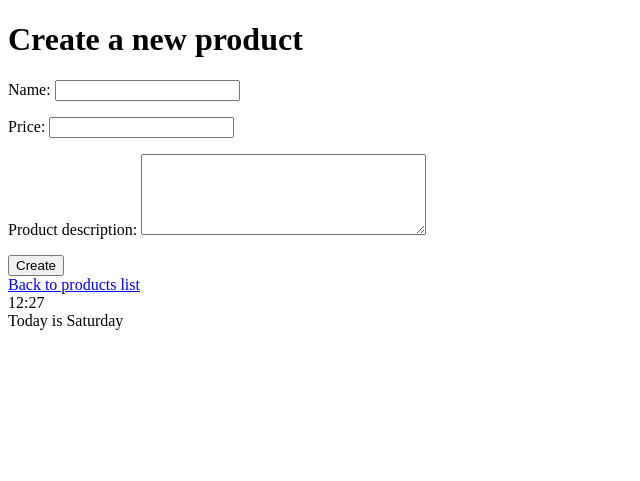
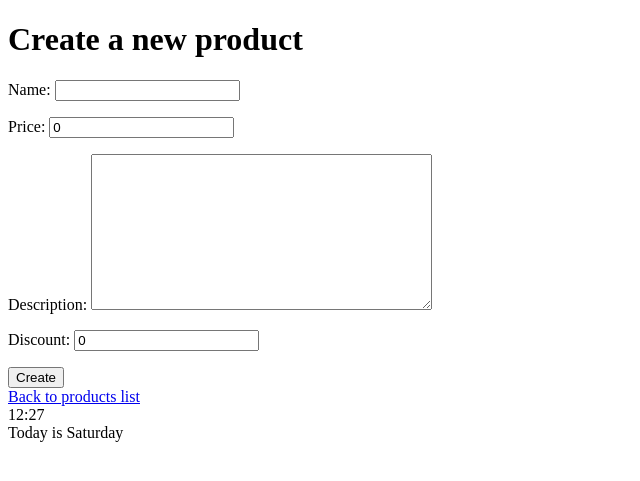
Before and after one commit to GorVoskanyan/django-project, a Django app: template mysite/shop/templates/shop/create-product.html in a window 1280 px wide. Shown: the top 481 px of the page, without its empty margins (0-640 px from the left). Run offline with Django 4.2, Linux system fonts and the light colour scheme; the template is opened without the code that fills it: values named after a table or form of the project are taken from there, others are empty.

Commit message:
added ModelForm

```diff
--- a/mysite/shop/forms.py
+++ b/mysite/shop/forms.py
@@ -1,14 +1,22 @@
 from django import forms
 from django.core import validators
 
-class ProductForm(forms.Form):
-    name = forms.CharField(max_length=100)
-    price = forms.DecimalField(min_value=1, max_value=100000)
-    description = forms.CharField(
-        label='Product description',
-        widget=forms.Textarea(attrs={"rows": 5, "cols": '33'}),
-        validators=[validators.RegexValidator(
-            regex=r'great',
-            message='Field must contain word great'
-        )],
-    )
+from .models import Product
+
+
+# class ProductForm(forms.Form):
+#     name = forms.CharField(max_length=100)
+#     price = forms.DecimalField(min_value=1, max_value=100000)
+#     description = forms.CharField(
+#         label='Product description',
+#         widget=forms.Textarea(attrs={"rows": 5, "cols": '33'}),
+#         validators=[validators.RegexValidator(
+#             regex=r'great',
+#             message='Field must contain word great'
+#         )],
+#     )
+
+class ProductForm(forms.ModelForm):
+    class Meta:
+        model = Product
+        fields = "name", "price", "description", "discount"
--- a/mysite/shop/templates/shop/products.html
+++ b/mysite/shop/templates/shop/products.html
@@ -21,7 +21,7 @@
         {% endfor %}
     </div>
     <div>
-    <a href="{% url 'shop:product_create' %}"
+    <a href="{% url 'shop:create_product' %}"
     >Create a new product
     </a>
     </div>
--- a/mysite/shop/urls.py
+++ b/mysite/shop/urls.py
@@ -7,7 +7,7 @@ urlpatterns = [
     path('', shop_index, name='index'),
     path('groups/', groups_list, name='groups'),
     path('products/', product_list, name='products'),
-    path('products/create', create_product, name='create_product'),
+    path('products/create/', create_product, name='create_product'),
     path('orders/', orders_list, name='orders'),
 
 ]
--- a/mysite/shop/views.py
+++ b/mysite/shop/views.py
@@ -48,7 +48,8 @@ def create_product(request: HttpRequest) -> HttpResponse:
         form = ProductForm(request.POST)
         if form.is_valid():
             # name = form.cleaned_data('name')
-            Product.objects.create(**form.cleaned_data)
+            # Product.objects.create(**form.cleaned_data)
+            form.save()
             url = reverse('shop:products')
             return redirect(url)
     else:
```
